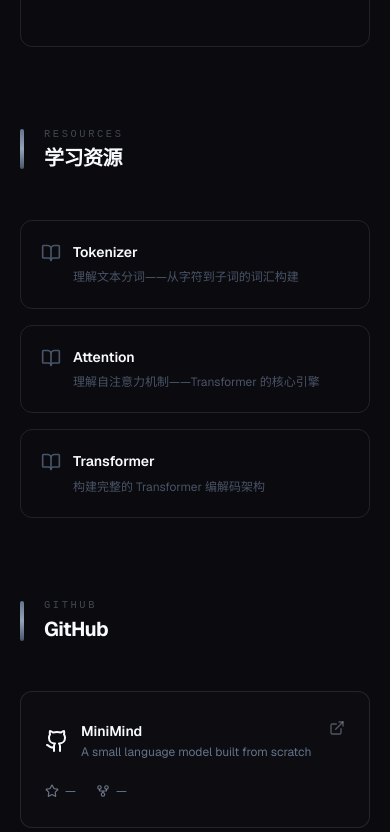
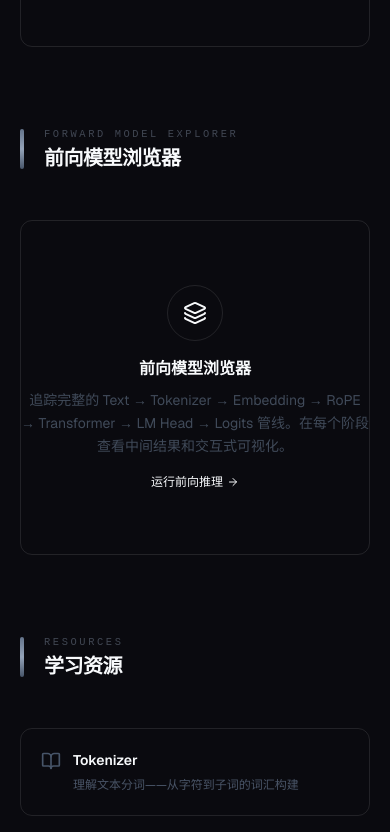
Before and after one commit to HouCheung/hou-universe, a Next.js app: page /ai-lab in a window 390 px wide. Shown: the part 4080-4912 px from the top of the page. Built offline with nearby package versions, Linux system fonts and the light colour scheme; no server answers.

Commit message:
feat(dashboard): add Forward Playground Explorer CTA section

```diff
--- a/src/components/ai-lab/AiLabClient.tsx
+++ b/src/components/ai-lab/AiLabClient.tsx
@@ -9,6 +9,8 @@
 import { ResourcesSection } from "./ResourcesSection";
 import { GithubSection } from "./GithubSection";
 import { BlogSection } from "./BlogSection";
+import { ModuleProgressGrid } from "./ModuleProgressGrid";
+import { ForwardPlaygroundSection } from "./ForwardPlaygroundSection";
 
 export function AiLabClient() {
   return (
@@ -22,9 +24,12 @@
       <ProgressSection />
       <TimelineSection />
       <KnowledgeMap />
+      <ForwardPlaygroundSection />
       <ResourcesSection />
       <GithubSection />
       <BlogSection />
+
+      <ModuleProgressGrid />
     </div>
   );
 }
--- /dev/null
+++ b/src/components/ai-lab/ForwardPlaygroundSection.tsx
@@ -0,0 +1,51 @@
+"use client";
+
+import { useTranslation } from "react-i18next";
+import { motion, type Variants } from "framer-motion";
+import { SectionHeader } from "@/components/home/SectionHeader";
+import { ArrowRight, Layers } from "lucide-react";
+import Link from "next/link";
+
+const variants: Variants = {
+  hidden: { opacity: 0, y: 40 },
+  visible: {
+    opacity: 1,
+    y: 0,
+    transition: { duration: 0.7, ease: "easeOut" },
+  },
+};
+
+export function ForwardPlaygroundSection() {
+  const { t } = useTranslation();
+
+  return (
+    <motion.section
+      initial="hidden"
+      whileInView="visible"
+      viewport={{ once: true, margin: "-80px" }}
+      variants={variants}
+      className="mt-20 sm:mt-28"
+    >
+      <SectionHeader titleKey="aiLab.sections.forwardPlayground" />
+
+      <Link
+        href="/ai-lab/playground/forward"
+        className="group flex flex-col items-center justify-center rounded-xl border border-brand/15 bg-brand/[0.02] py-16 text-center transition-all duration-300 hover:border-brand/30 hover:bg-brand/[0.05] dark:border-white/[0.06] dark:hover:border-brand/25"
+      >
+        <div className="mb-4 flex size-14 items-center justify-center rounded-full border border-brand/20 bg-brand/[0.06] transition-all duration-300 group-hover:border-brand/40 group-hover:shadow-[0_0_20px_rgba(var(--brand-rgb),0.1)] dark:border-brand/25 dark:bg-brand/[0.08]">
+          <Layers className="size-6 text-brand/60 transition-all duration-300 group-hover:text-brand/80" />
+        </div>
+        <h3 className="text-base font-semibold text-foreground transition-colors group-hover:text-brand">
+          {t("aiLab.forwardPlayground.title")}
+        </h3>
+        <p className="mt-2 max-w-sm text-sm text-slate-500/70 transition-colors group-hover:text-slate-500/90 dark:text-slate-500/60 dark:group-hover:text-slate-400/80">
+          {t("aiLab.forwardPlayground.description")}
+        </p>
+        <span className="mt-4 inline-flex items-center gap-1 text-xs font-medium text-brand/60 transition-all duration-300 group-hover:text-brand group-hover:translate-x-0.5 dark:text-brand/50 dark:group-hover:text-brand/70">
+          {t("aiLab.forwardPlayground.cta")}
+          <ArrowRight className="size-3" />
+        </span>
+      </Link>
+    </motion.section>
+  );
+}
```
